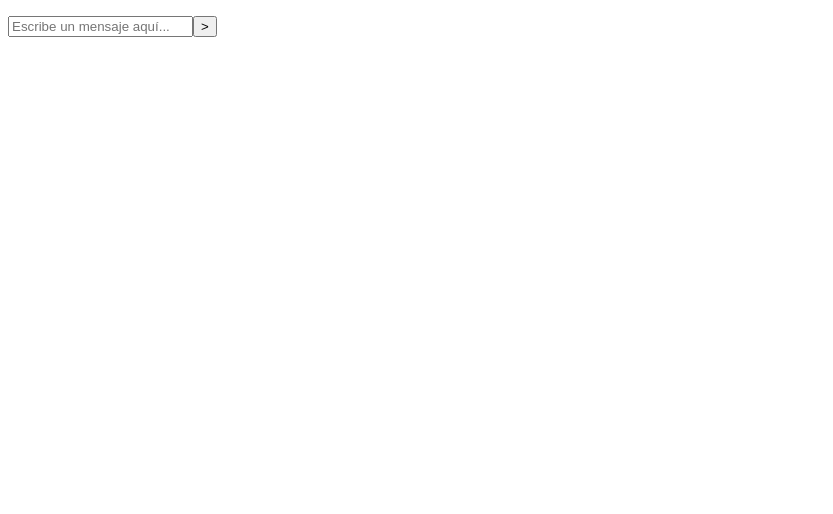
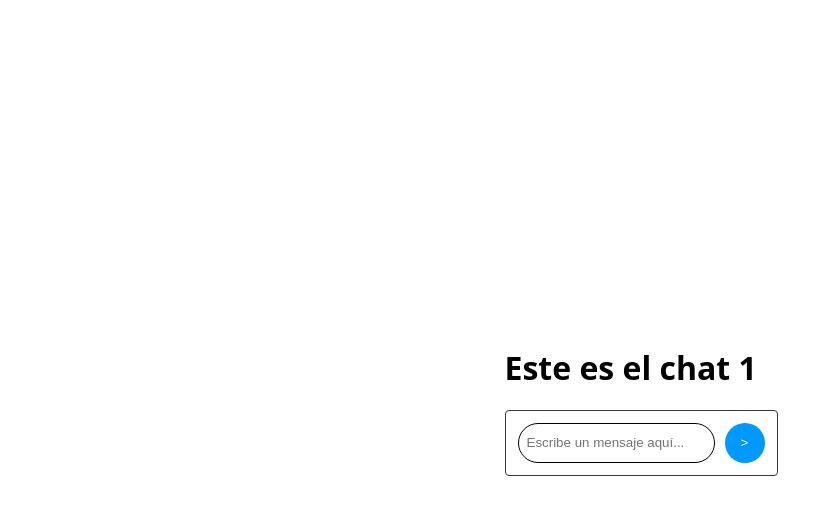
Before and after one commit to sebasgonzac27/chat-sockets, a Vue app in the folder apps/client/: page /chat/1 in a window 1280 px wide. Shown: the top 514 px of the page, without its empty margins (0-833 px from the left). Built offline with nearby package versions, Linux system fonts and the light colour scheme.

Commit message:
Update package.json and styles

```diff
--- a/apps/client/package.json
+++ b/apps/client/package.json
@@ -16,7 +16,7 @@
   },
   "devDependencies": {
     "@vitejs/plugin-vue": "^5.0.3",
-    "sass": "1.70.0",
+    "sass": "^1.70.0",
     "vite": "^5.0.11"
   }
 }
--- a/apps/client/src/App.vue
+++ b/apps/client/src/App.vue
@@ -1,9 +1,11 @@
 <script setup>
-import { RouterLink, RouterView } from 'vue-router'
+import { RouterView } from 'vue-router'
 </script>
 
 <template>
   <RouterView />
 </template>
 
-<style scoped></style>
+<style>
+@import '@/assets/scss/main.scss';
+</style>
--- /dev/null
+++ b/apps/client/src/assets/scss/main.scss
@@ -0,0 +1,16 @@
+body {
+    margin: 0;
+    padding: 0;
+    font-family: system-ui, -apple-system, BlinkMacSystemFont, 'Segoe UI', Roboto, Oxygen, Ubuntu, Cantarell, 'Open Sans', 'Helvetica Neue', sans-serif;
+}
+
+
+#app {
+    display: grid;
+    place-content: center;
+    box-sizing: border-box;
+    padding: 20px;
+    min-height: 100vh;
+    min-width: 100vw;
+
+}
--- a/apps/client/src/sass/style.scss
+++ /dev/null
@@ -1,7 +0,0 @@
-body {
-    background-color: #f0f0f0;
-    font-family: 'Roboto', sans-serif;
-    margin: 0;
-    padding: 0;
-    box-sizing: border-box;
-}
--- a/apps/client/src/views/ChatView.vue
+++ b/apps/client/src/views/ChatView.vue
@@ -1,4 +1,6 @@
 <template>
+    <main>
+        <h1>Este es el chat {{ id }}</h1>
         <section id="chat">
             <ul id="messages">
 
@@ -8,6 +10,7 @@
                 <button>></button>
             </form>
         </section>
+    </main>
 </template>
 <script setup>
 defineProps({
@@ -17,3 +20,76 @@ defineProps({
     }
 });
 </script>
+
+
+<style scoped lang="scss">
+main {
+    display: flex;
+    flex-direction: column;
+    width: 100%;
+    height: 100%;
+}
+
+#chat {
+    display: flex;
+    flex-direction: column;
+    height: 100%;
+    max-height: 800px;
+    width: 100%;
+    max-width: 500px;
+    border: solid 1px #383838;
+    border-radius: 4px;
+}
+
+#messages {
+    list-style-type: none;
+    margin: 0;
+    padding: 0;
+    overflow-y: auto;
+    scroll-behavior: smooth;
+    flex: 1;
+
+    li {
+        padding: 8px 12px;
+        border-bottom: solid 1px #383838;
+    }
+
+    li:nth-child(odd) {
+        background-color: #f4f4f4;
+    }
+}
+
+#form {
+    display: flex;
+    gap: 10px;
+    height: 40px;
+    padding: 8px;
+    margin: 4px;
+}
+
+#input {
+    border-radius: 9999px;
+    padding: 8px;
+    flex: 1;
+    border: 1px solid #000;
+
+    &:focus {
+        outline: none;
+    }
+}
+
+#form>button {
+    border-radius: 100%;
+    border: none;
+    background-color: #09f;
+    height: 100%;
+    width: 40px;
+    color: #fff;
+    cursor: pointer;
+    transition: background-color 0.3s;
+
+    &:hover {
+        background-color: #0cf;
+    }
+}
+</style>
--- a/apps/client/src/views/HomeView.vue
+++ b/apps/client/src/views/HomeView.vue
@@ -5,8 +5,6 @@ import { RouterLink } from 'vue-router';
 </script>
 
 <template>
-  <main>
-    <h1>Bienvenido a iChat</h1>
-    <RouterLink to="/chat/1">Ir a chat 1</RouterLink>
-  </main>
+  <h1>Bienvenido a iChat</h1>
+  <RouterLink to="/chat/1">Ir a chat 1</RouterLink>
 </template>
```
Also changed, not shown: 1 other file (tests, documents, lock files or other folders). Lines whose indentation alone changed are shown as unchanged.
